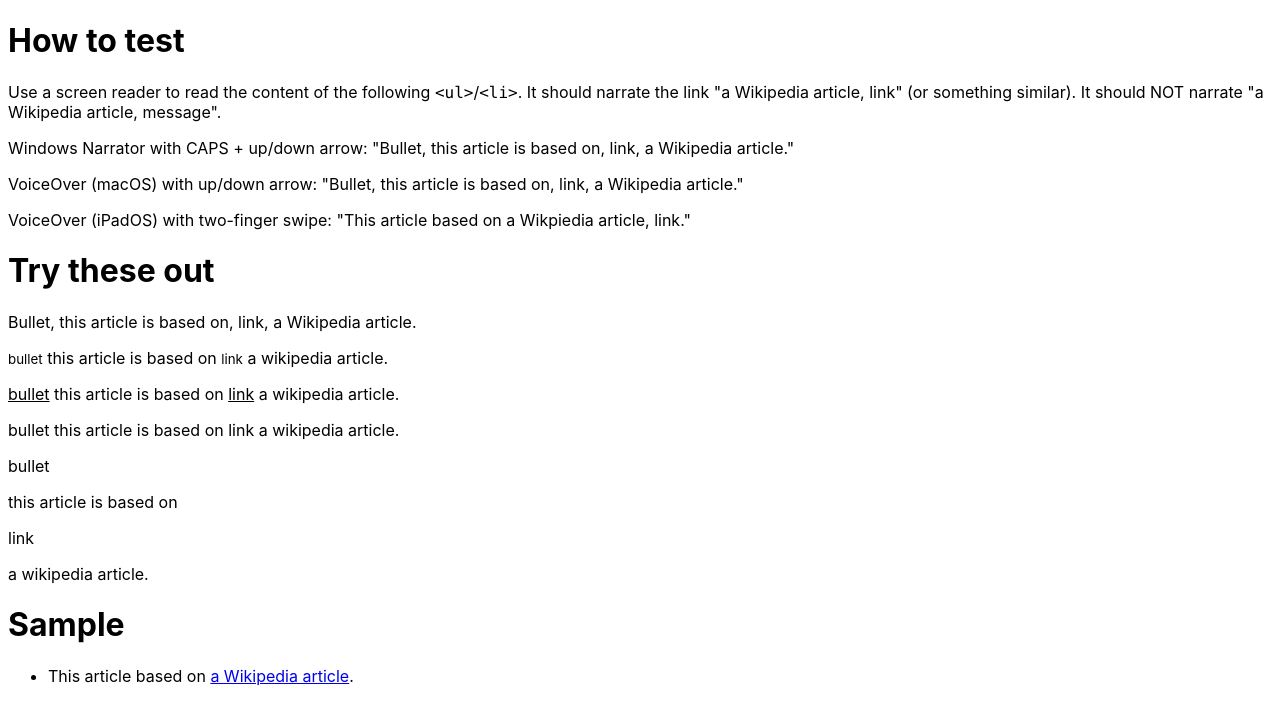
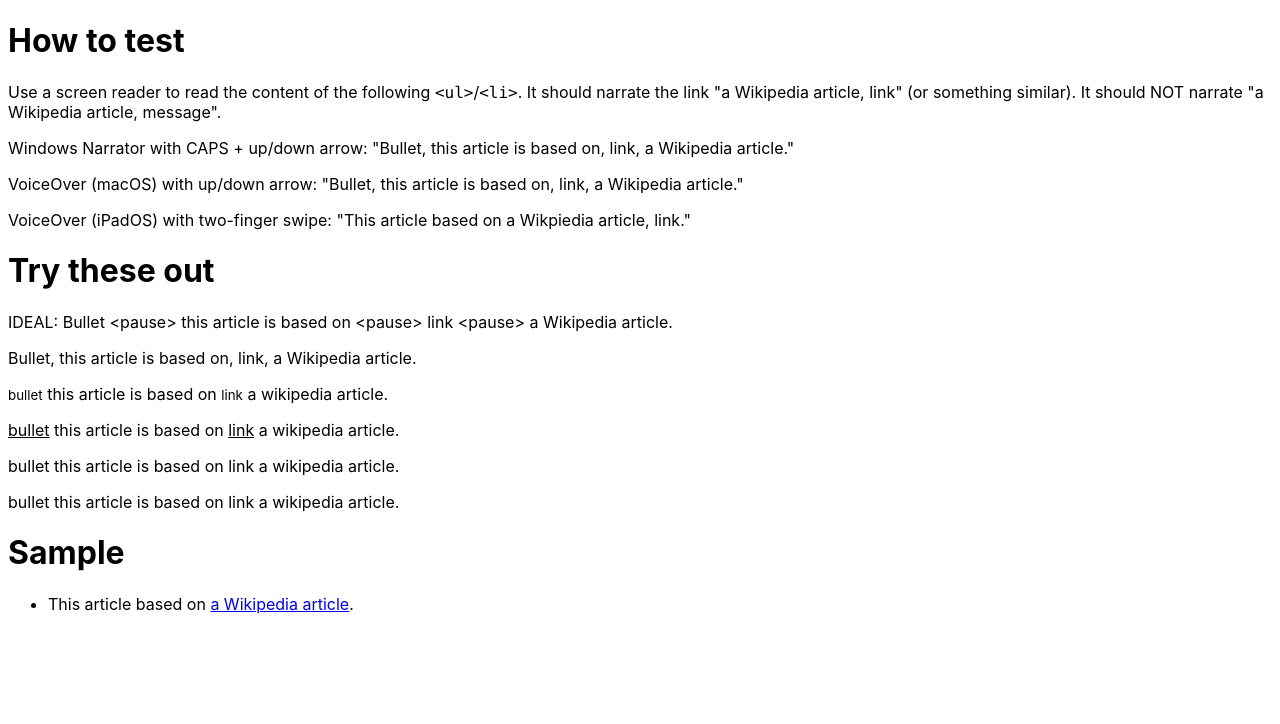
Before and after one commit to compulim/experiment-aria-role-link, a React (Create React App) app: page / in a window 1280 px wide. Shown: the top 724 px of the page. Built offline with nearby package versions, Linux system fonts and the light colour scheme.

Commit message:
Add ideal case

```diff
--- a/src/App.css
+++ b/src/App.css
@@ -1,3 +1,7 @@
 .app__try-out br {
   display: none;
 }
+
+.app__try-out p {
+  display: inline;
+}
--- a/src/App.js
+++ b/src/App.js
@@ -13,6 +13,7 @@ function App() {
       <p>VoiceOver (macOS) with up/down arrow: "Bullet, this article is based on, link, a Wikipedia article."</p>
       <p>VoiceOver (iPadOS) with two-finger swipe: "This article based on a Wikpiedia article, link."</p>
       <h1>Try these out</h1>
+      <quote>IDEAL: Bullet &lt;pause&gt; this article is based on &lt;pause&gt; link &lt;pause&gt; a Wikipedia article.</quote>
       <p className="app__try-out">Bullet, this article is based on, link, a Wikipedia article.</p>
       <p className="app__try-out">
         <small>bullet</small> this article is based on <small>link</small> a wikipedia article.
```
